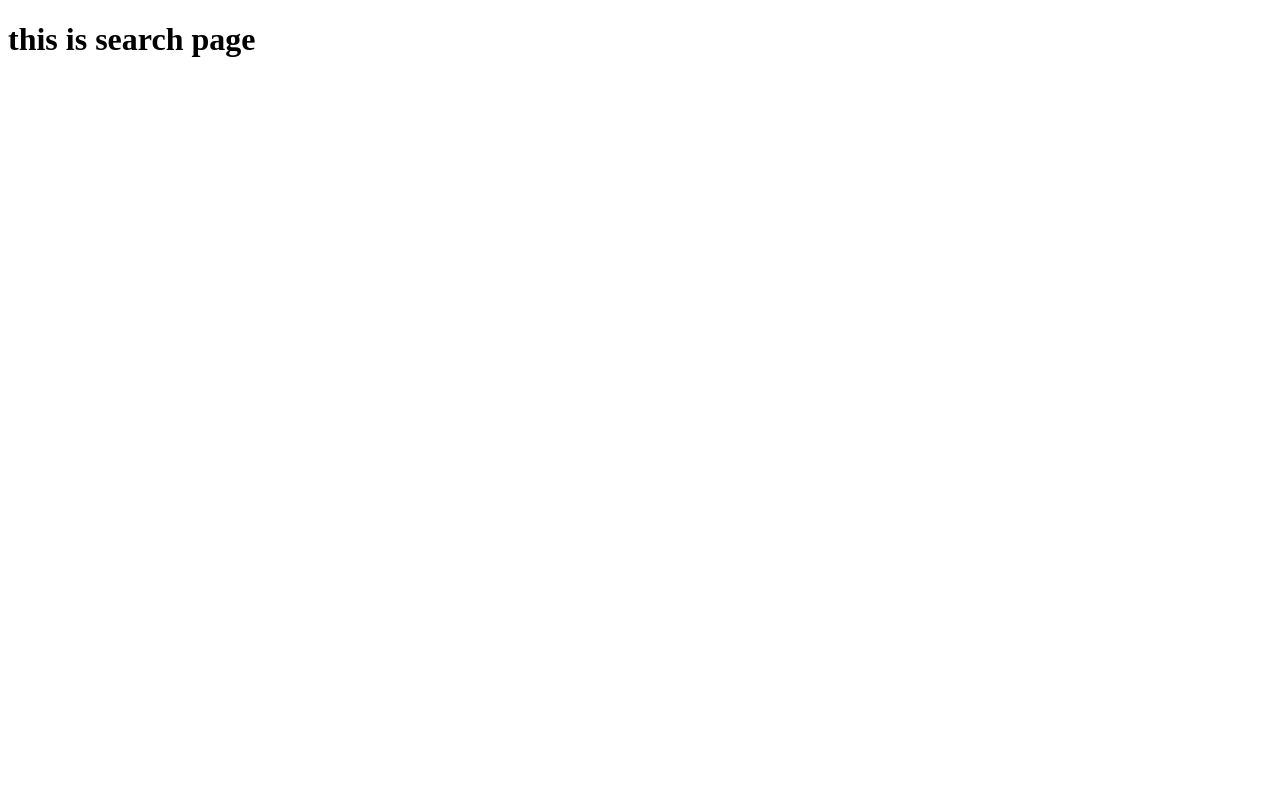
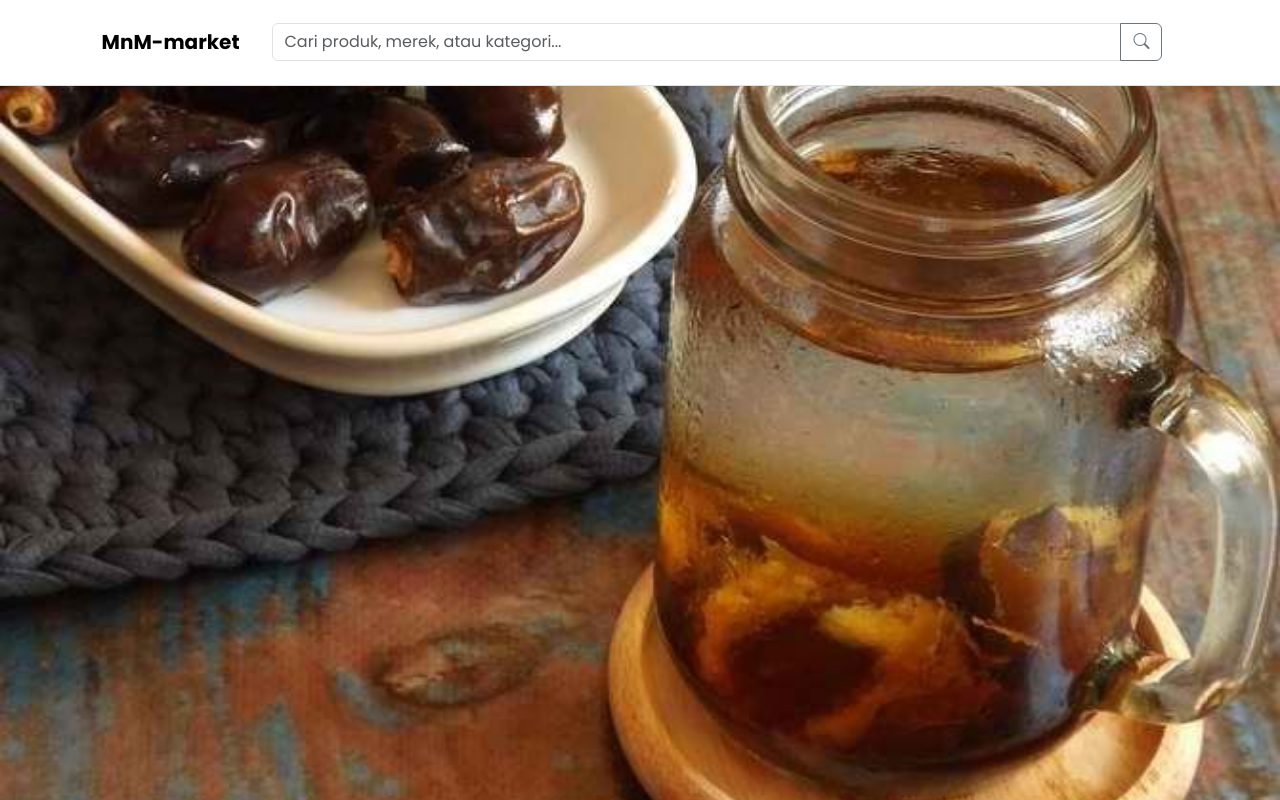
Before and after one commit to niysnsty/mokelweb, a plain HTML site: page search.html in a window 1280 px wide. Drawn offline with nearby package versions, Linux system fonts and the light colour scheme; a web font is replaced by a local one.

Commit message:
menambahkan tampilan search

```diff
--- a/css/style.css
+++ b/css/style.css
@@ -346,3 +346,13 @@ footer .credit a {
     font-size: 55%;
   }
 }
+.search {
+  min-height: 100vh;
+  display: flex;
+  align-items: center;
+  background-image: url("../img/header-bg.jpeg");
+  background-repeat: no-repeat;
+  background-size: cover;
+  background-position: center;
+  position: relative;
+}
--- a/search.html
+++ b/search.html
@@ -1,11 +1,52 @@
 <!DOCTYPE html>
-<html lang="en">
+<html lang="id">
 <head>
-    <meta charset="UTF-8">
-    <meta name="viewport" content="width=device-width, initial-scale=1.0">
-    <title>search</title>
+    <meta charset="UTF-8" />
+    <meta name="viewport" content="width=device-width, initial-scale=1.0"/>
+    <title>Marketplace Search</title>
+    <!-- Bootstrap 5 CSS -->
+    <link href="https://cdn.jsdelivr.net/npm/bootstrap@5.3.2/dist/css/bootstrap.min.css" rel="stylesheet">
+    <!-- Bootstrap Icons -->
+    <link href="https://cdn.jsdelivr.net/npm/bootstrap-icons@1.11.0/font/bootstrap-icons.css" rel="stylesheet">
+    <style>
+        .card-img-top { object-fit: cover; height: 180px; }
+        .filter-card { max-height: 70vh; overflow: auto; }
+        .star { color: #f6c02b; }
+        .product-title { font-size: .95rem; overflow: hidden; text-overflow: ellipsis; white-space: nowrap; }
+        .small-text { font-size: .85rem; }
+        .no-results { height: 200px; display:flex; align-items:center; justify-content:center; color:#6c757d; }
+    </style>
+    <!-- fonts -->
+    <link rel="preconnect" href="https://fonts.googleapis.com" />
+    <link rel="preconnect" href="https://fonts.gstatic.com" crossorigin />
+    <link
+      href="https://fonts.googleapis.com/css2?family=Poppins:wght@100;300;400;700&display=swap"
+      rel="stylesheet"
+    />
+    <link rel="preconnect" href="https://fonts.googleapis.com" />
+    <link rel="preconnect" href="https://fonts.gstatic.com" crossorigin />
+    <link
+      href="https://fonts.googleapis.com/css2?family=Italianno&display=swap"
+      rel="stylesheet"
+    />
+    <!-- feather icons-->
+    <script src="https://unpkg.com/feather-icons"></script>
+    <!-- my style-->
+    <link rel="stylesheet" href="css/style.css" />
 </head>
 <body>
-    <h1>this is search page</h1>
+    <section class="search">
+        <nav class="navbar navbar-expand-lg navbar-light bg-white border-bottom">
+             <div class="container">
+                <a class="navbar-brand fw-bold" href="#">MnM-market</a>
+                    <form class="d-flex flex-fill mx-3" id="searchForm" role="search" onsubmit="return false">
+                <div class="input-group">
+                    <input id="queryInput" class="form-control" type="search" placeholder="Cari produk, merek, atau kategori..." aria-label="Search">
+                    <button class="btn btn-outline-secondary" id="searchBtn" type="button"><i class="bi bi-search"></i></button>
+                </div>
+            </form>
+        </div>
+        </nav>
+    </section>
 </body>
 </html>
```
